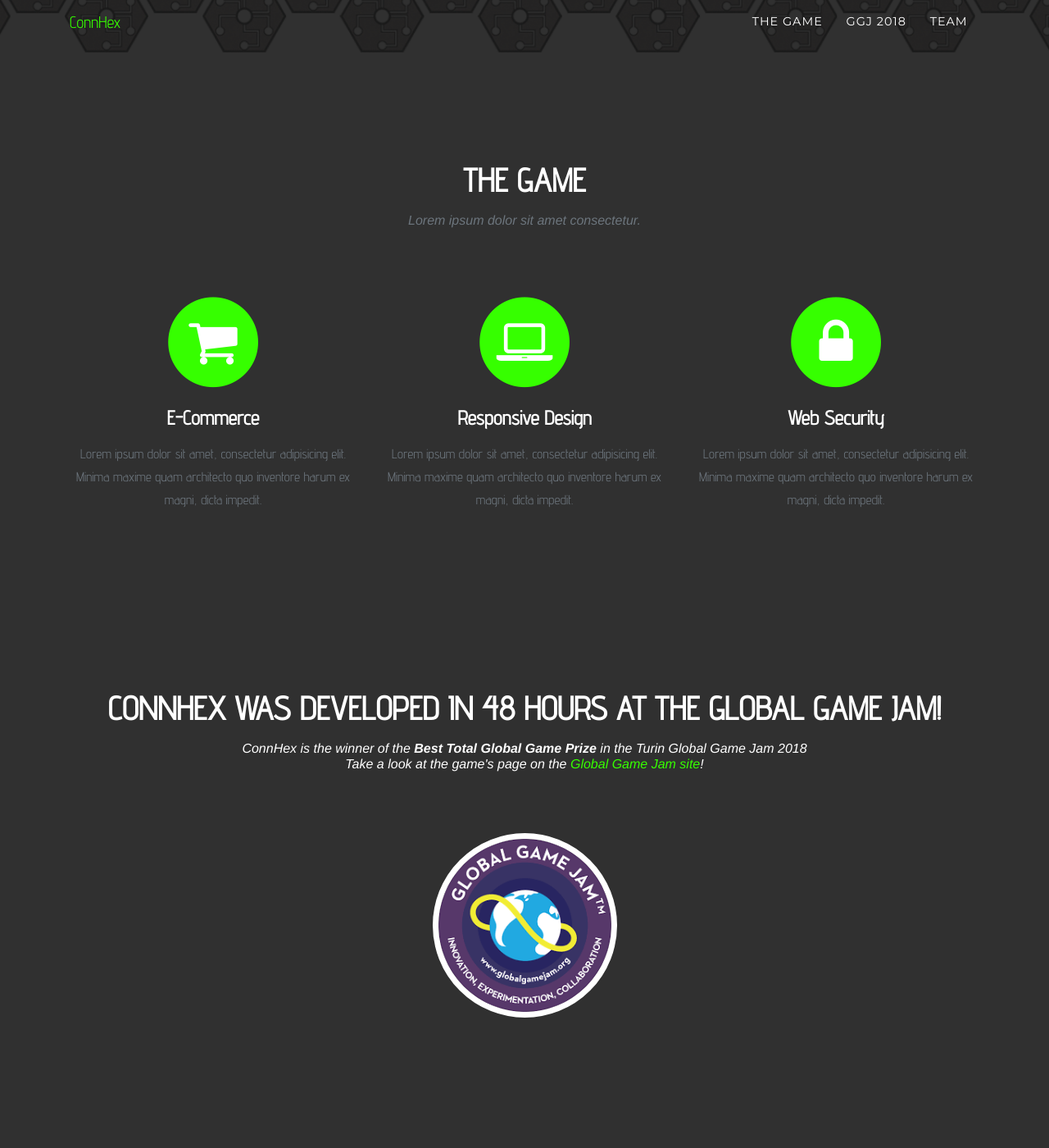
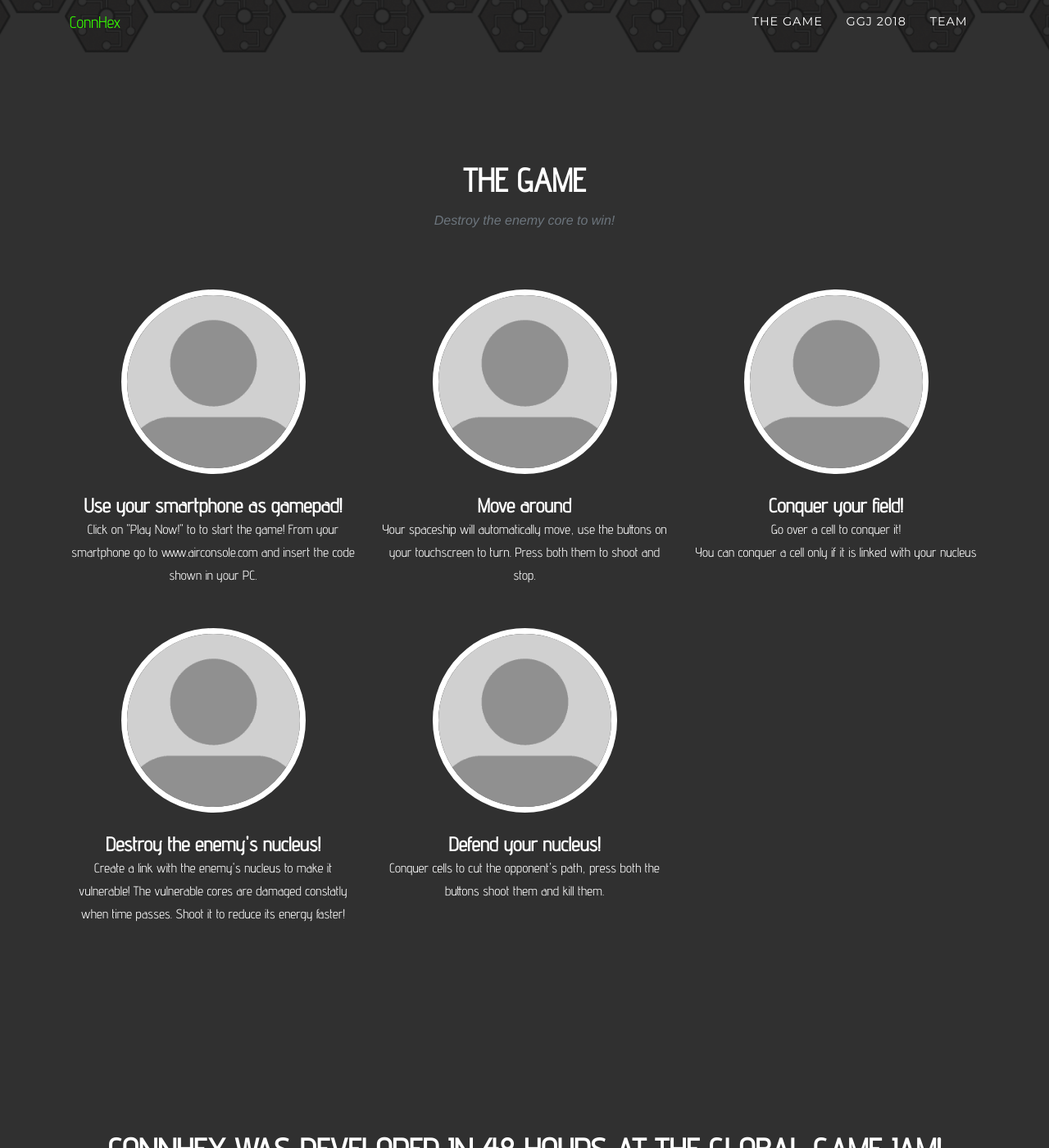
Before and after one commit to ConnHex/connhex.github.io, a Jekyll site: the page built from index.html, in a window 1280 px wide and 1400 px high, scrolled down 625 px. Shown: the whole window at 82% size. Built offline with Jekyll 4.4.1, drawn with Linux system fonts in a browser that asks for light colours; some web fonts are replaced; the list of posts is cut into pages by our own code; some of the changed text lies outside the part shown.

Commit message:
Added instructions to the site

```diff
--- a/_config.yml
+++ b/_config.yml
@@ -74,6 +74,23 @@
   instagram: https://www.instagram.com/connhex/
   facebook: https://www.facebook.com/ConnHex/
 
+instructions:
+  - image: /img/team/profile-placeholder.gif
+    title: Use your smartphone as gamepad!
+    description: Click on "Play Now!" to to start the game! From your smartphone go to www.airconsole.com and insert the code shown in your PC.
+  - image: /img/team/profile-placeholder.gif
+    title: Move around
+    description: Your spaceship will automatically move, use the buttons on your touchscreen to turn. Press both them to shoot and stop.
+  - image: /img/team/profile-placeholder.gif
+    title: Conquer your field!
+    description: Go over a cell to conquer it!<br/>You can conquer a cell only if it is linked with your nucleus
+  - image: /img/team/profile-placeholder.gif
+    title: Destroy the enemy's nucleus!
+    description: Create a link with the enemy's nucleus to make it vulnerable! The vulnerable cores are damaged constatly when time passes. Shoot it to reduce its energy faster!
+  - image: /img/team/profile-placeholder.gif
+    title: Defend your nucleus!
+    description: Conquer cells to cut the opponent's path, press both the buttons shoot them and kill them.
+
 play-now-address: https://www.airconsole.com/#https://storage.googleapis.com/com.illogeek.connhex.cdn.airconsole.com/2018-03-09-00-00-25/
 
 paginate: 5
--- a/index.html
+++ b/index.html
@@ -20,37 +20,19 @@
     <div class="row">
       <div class="col-lg-12 text-center">
         <h2 class="section-heading text-uppercase">The Game</h2>
-        <h3 class="section-subheading text-muted">Lorem ipsum dolor sit amet consectetur.</h3>
+        <h3 class="section-subheading text-muted">Destroy the enemy core to win!</h3>
       </div>
     </div>
     <div class="row text-center">
-      <div class="col-md-4">
-        <span class="fa-stack fa-4x">
-          <i class="fa fa-circle fa-stack-2x text-primary"></i>
-          <i class="fa fa-shopping-cart fa-stack-1x fa-inverse"></i>
-        </span>
-        <h4 class="service-heading">E-Commerce</h4>
-        <p class="text-muted">Lorem ipsum dolor sit amet, consectetur adipisicing elit. Minima maxime quam architecto quo inventore harum ex magni,
-          dicta impedit.</p>
+      {% for instruction in site.instructions %}
+      <div class="col-lg-4 col-md-6">
+        <div class="paragraph">
+          <img class="mx-auto rounded-circle" src="{{instruction.image}}" />
+          <h4 class="service-heading">{{instruction.title}}</h4>
+          <p>{{instruction.description}}</p>
+        </div>
       </div>
-      <div class="col-md-4">
-        <span class="fa-stack fa-4x">
-          <i class="fa fa-circle fa-stack-2x text-primary"></i>
-          <i class="fa fa-laptop fa-stack-1x fa-inverse"></i>
-        </span>
-        <h4 class="service-heading">Responsive Design</h4>
-        <p class="text-muted">Lorem ipsum dolor sit amet, consectetur adipisicing elit. Minima maxime quam architecto quo inventore harum ex magni,
-          dicta impedit.</p>
-      </div>
-      <div class="col-md-4">
-        <span class="fa-stack fa-4x">
-          <i class="fa fa-circle fa-stack-2x text-primary"></i>
-          <i class="fa fa-lock fa-stack-1x fa-inverse"></i>
-        </span>
-        <h4 class="service-heading">Web Security</h4>
-        <p class="text-muted">Lorem ipsum dolor sit amet, consectetur adipisicing elit. Minima maxime quam architecto quo inventore harum ex magni,
-          dicta impedit.</p>
-      </div>
+      {% endfor %}
     </div>
   </div>
 </section>
@@ -106,11 +88,11 @@
       </div>
       {% endfor %}
     </div>
-    <div class="row">
+    <!--<div class="row">
       <div class="col-lg-8 mx-auto text-center">
         <p class="large text-muted">Lorem ipsum dolor sit amet, consectetur adipisicing elit. Aut eaque, laboriosam veritatis, quos non quis ad perspiciatis,
           totam corporis ea, alias ut unde.</p>
       </div>
-    </div>
+    </div-->
   </div>
 </section>
```
